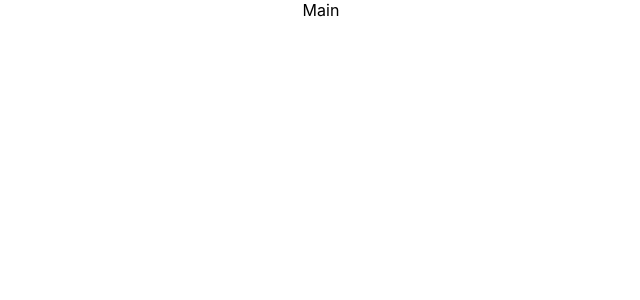
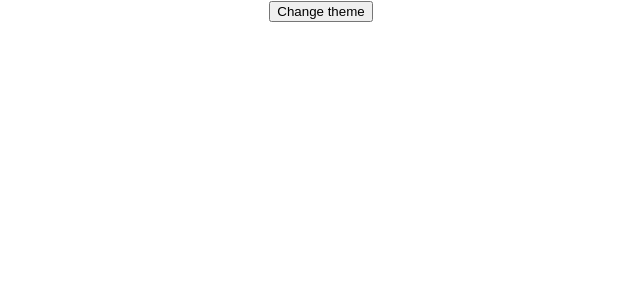
Before and after one commit to Lgkrsnv/todo, a React (Create React App) app in the folder my-app/: page / in a window 1280 px wide. Shown: the top 300 px of the page, without its empty margins (319-959 px from the left). Built offline with nearby package versions, Linux system fonts and the light colour scheme.

Commit message:
подключение useContext

```diff
--- a/my-app/src/components/Main/Main.jsx
+++ b/my-app/src/components/Main/Main.jsx
@@ -1,7 +1,20 @@
+import { useMainThemeContext } from "../../context/MainThemeContext";
+import { TodoList } from "../TodoList/TodoList";
+
 export const Main = () => {
-  return(
+  const {mainTheme, setMainTheme} = useMainThemeContext()
+  const changeTheme = () => {
+    if (mainTheme === 'light') {
+      setMainTheme('dark')
+    } else {
+      setMainTheme('light')
+    }
+    console.log(mainTheme);
+  }
+  return (
     <>
-    Main
+    <button onClick={changeTheme}>Change theme</button>
+      <TodoList />
     </>
-  )
-}
+  );
+};
--- /dev/null
+++ b/my-app/src/components/TodoList/TodoList.jsx
@@ -0,0 +1,8 @@
+
+
+export const TodoList = () => {
+  return (
+    <>
+    </>
+  )
+}
--- /dev/null
+++ b/my-app/src/context/MainThemeContext.jsx
@@ -0,0 +1,21 @@
+const { createContext, useContext,useState } = require("react");
+
+
+//create context
+const mainThemeContext = createContext();
+
+
+//сщзадим компонет-обертку. компонент-провайдер
+
+export const MainThemeContextProvider = ({children}) => {
+  const [mainTheme, setMainTheme] = useState('light');
+  return (
+    <>
+      <mainThemeContext.Provider value={{mainTheme, setMainTheme}}>
+        {children}
+      </mainThemeContext.Provider>
+    </>
+  )
+}
+
+export const useMainThemeContext = () => useContext(mainThemeContext)
--- a/my-app/src/index.js
+++ b/my-app/src/index.js
@@ -1,11 +1,14 @@
-import React from 'react';
-import ReactDOM from 'react-dom';
-import './index.css';
-import App from './App';
+import React from "react";
+import ReactDOM from "react-dom";
+import "./index.css";
+import App from "./App";
+import { MainThemeContextProvider } from "./context/MainThemeContext";
 
 ReactDOM.render(
   <React.StrictMode>
-    <App />
+    <MainThemeContextProvider>
+      <App />
+    </MainThemeContextProvider>
   </React.StrictMode>,
-  document.getElementById('root')
+  document.getElementById("root")
 );
```
